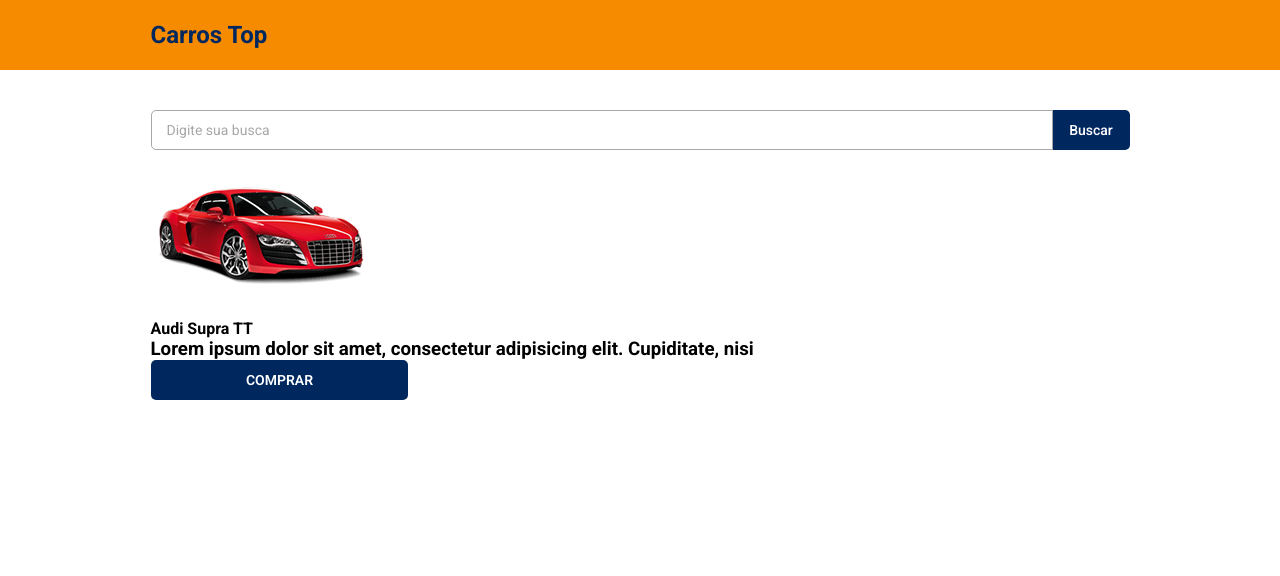
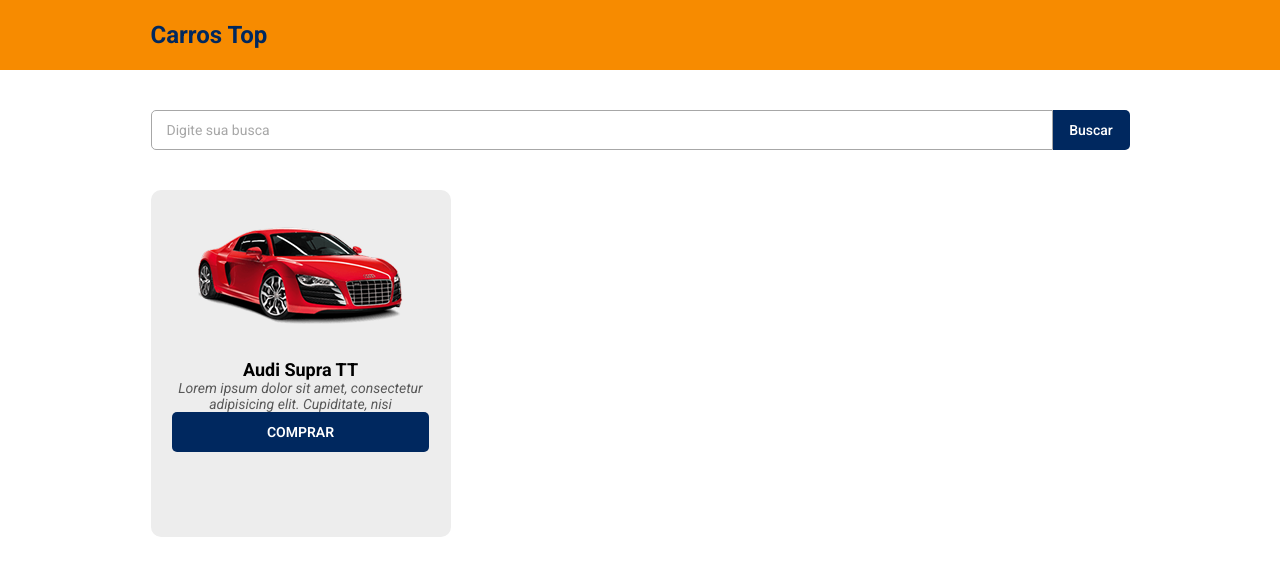
Before and after one commit to VictorB4rros/carrostop, a React (Vite) app: page / in a window 1280 px wide. Shown: the top 576 px of the page. Built offline with nearby package versions, Linux system fonts and the light colour scheme.

Commit message:
card adjustments

```diff
--- a/src/components/CatalogCard/index.tsx
+++ b/src/components/CatalogCard/index.tsx
@@ -5,15 +5,15 @@ import CardButton from '../CardButton';
 export default function CatalogCard() {
     return (
         <div className="car-card">
-            <div>
+            <div className="car-card-image">
                 <img src={carImg} alt="Car" />
             </div>
-            <div>
-                <h4>Audi Supra TT</h4>
-                <h3>
+            <div className="car-card-text">
+                <h2>Audi Supra TT</h2>
+                <h4>
                     Lorem ipsum dolor sit amet, consectetur
                     adipisicing elit. Cupiditate, nisi
-                </h3>
+                </h4>
             </div>
             <CardButton />
         </div>
--- a/src/components/CatalogCard/styles.css
+++ b/src/components/CatalogCard/styles.css
@@ -0,0 +1,23 @@
+.car-card {
+    height: 347px;
+    width: 300px;
+    background-color: var(--car-color-bg-quaternary);
+    border-radius: 10px;
+    display: flex;
+    flex-direction: column;
+    align-items: center;
+    text-align: center;
+}
+
+.car-card-text h2 {
+    color: var(--car-color-font-tertiary);
+    font-size: 18px;
+    font-weight: 700;
+}
+
+.car-card-text h4 {
+    color: var(--car-color-font-quinary);
+    font-size: 14px;
+    font-weight: 400;
+    font-style: italic;
+}
--- a/src/components/SearchBar/index.tsx
+++ b/src/components/SearchBar/index.tsx
@@ -3,7 +3,7 @@ import './styles.css';
 export default function SearchBar() {
 
     return (
-        <form className="car-search-bar car-container">
+        <form className="car-search-bar car-container car-mb40">
             <input type="text" placeholder="Digite sua busca" />
             <button type="submit">Buscar</button>
         </form>
--- a/src/index.css
+++ b/src/index.css
@@ -4,11 +4,13 @@
     --car-color-bg-primary: #FFFFFF;
     --car-color-bg-secondary: #F78B00;
     --car-color-bg-tertiary: #00285F;
+    --car-color-bg-quaternary: #EDEDED;
 
     --car-color-font-primary: #00285F;
     --car-color-font-secondary: #A7A7A7;
     --car-color-font-tertiary: #000;
     --car-color-font-quaternary: #FFFFFF;
+    --car-color-font-quinary: #585858;
 }
 
 * {
@@ -28,7 +30,7 @@ html, body {
 }
 
 main {
-    padding: 0 20px;
+    padding: 0 10px;
 }
 
 /*----------------------------------------------------------------------------------------------*/
@@ -39,3 +41,7 @@ main {
     max-width: 979px;
     margin: 0 auto;
 }
+
+.car-mb40 {
+    margin-bottom: 40px;
+}
```
